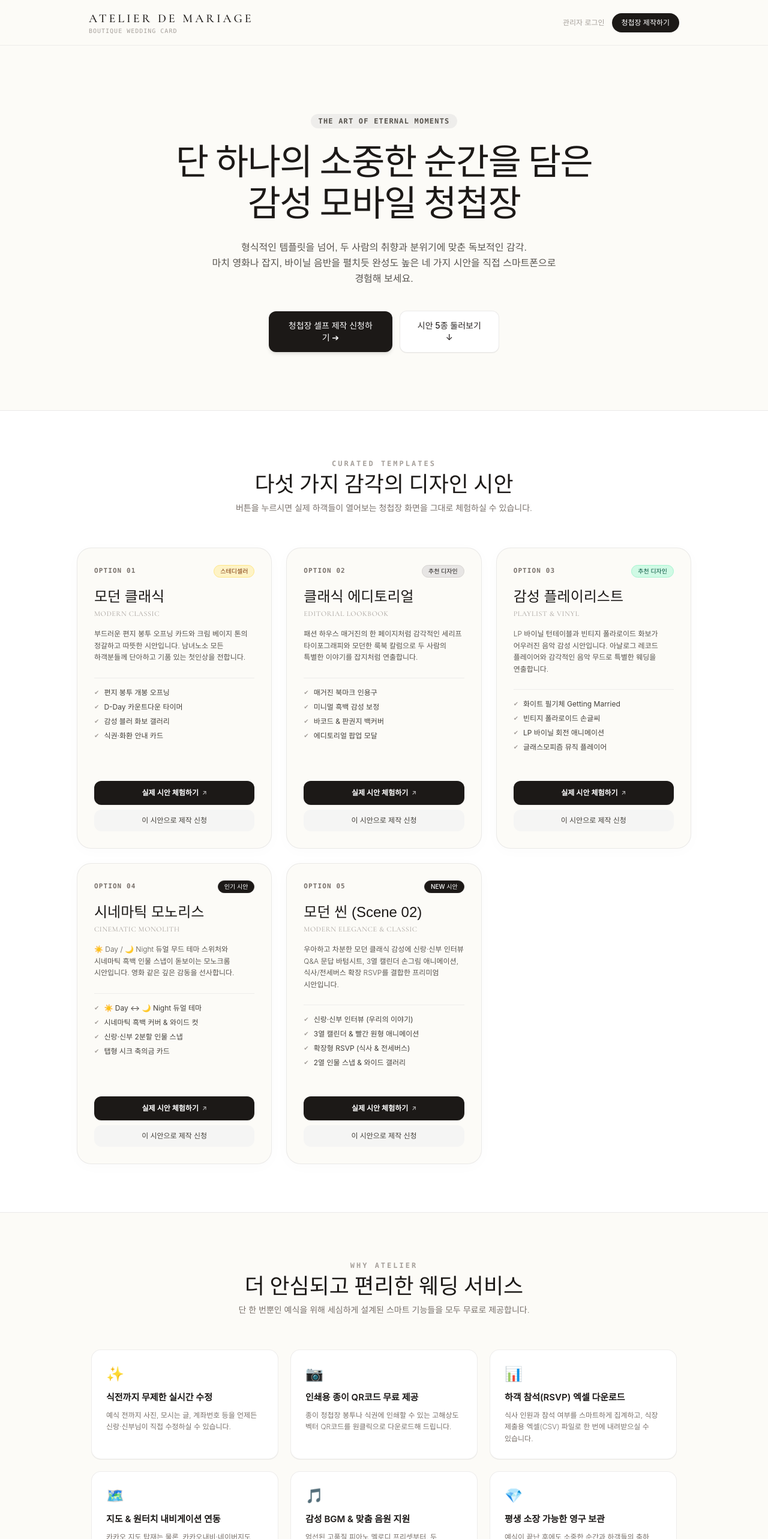
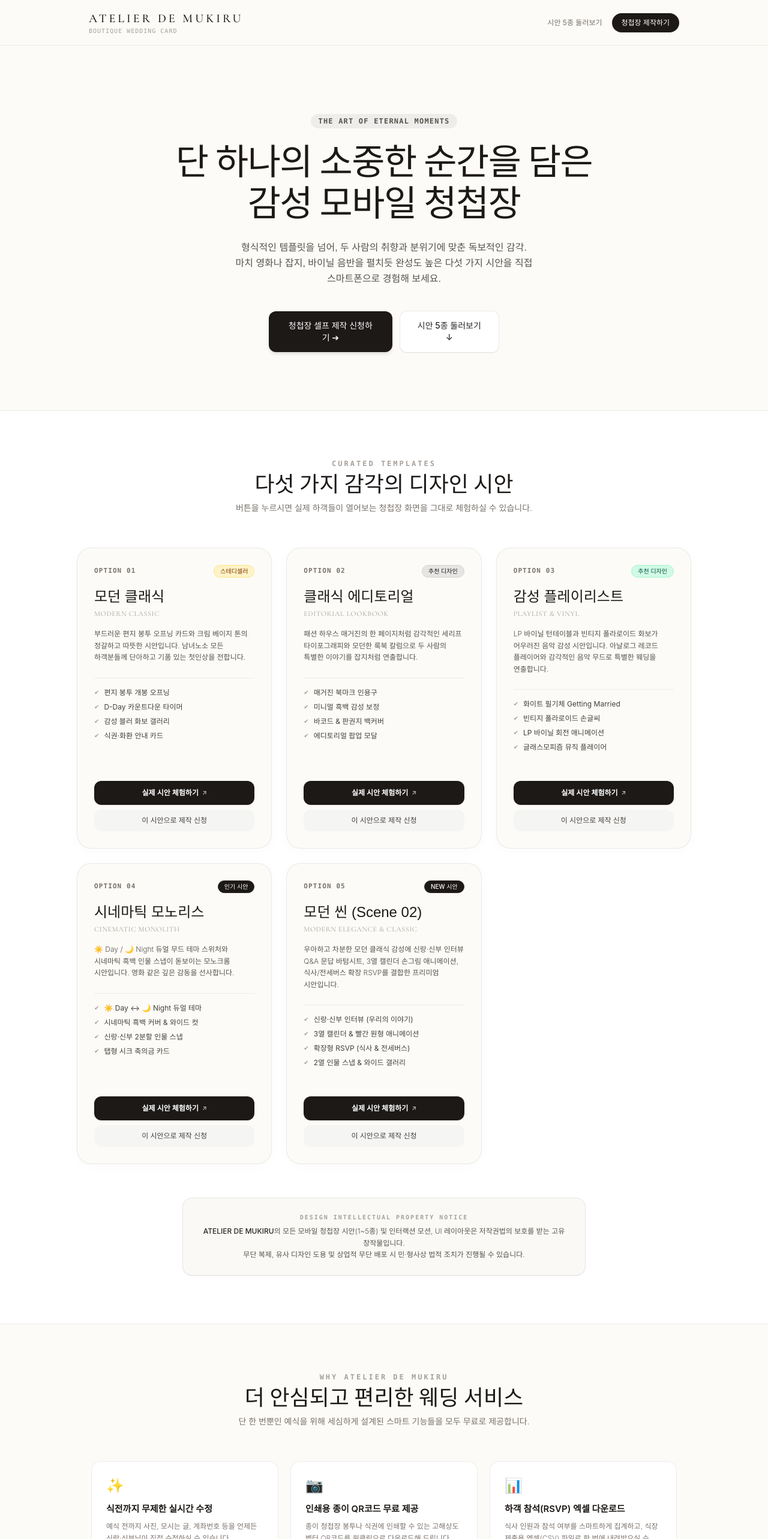
Before and after one commit to yoongunyong/wedding-card, a Next.js app: page / in a window 1280 px wide. Shown: the top 2566 px of the page at 60% size. Built offline with nearby package versions, Linux system fonts and the light colour scheme; a web font is replaced by a local one.

Commit message:
feat: 브랜드 네이밍 ATELIER DE MUKIRU 적용, 관리자 링크 비공개화 및 저작권 크레딧 반영

```diff
--- a/app/admin/page.js
+++ b/app/admin/page.js
@@ -338,7 +338,7 @@ export default function AdminDashboardPage() {
       <div className="min-h-screen bg-[#F6F5F2] flex items-center justify-center p-4 text-stone-900 font-sans">
         <div className="w-full max-w-sm bg-white rounded-3xl p-8 shadow-[0_8px_30px_rgba(0,0,0,0.04)] border border-stone-200 text-center">
           <p className="text-[11px] font-mono tracking-[0.25em] text-stone-400 uppercase mb-2">
-            ATELIER DE MARIAGE
+            ATELIER DE MUKIRU
           </p>
           <h1 className="text-xl font-serif text-stone-900 mb-6 font-semibold">
             총괄 관리자 로그인
@@ -381,7 +381,7 @@ export default function AdminDashboardPage() {
               <span className="text-[10px] font-mono tracking-widest text-white bg-stone-900 px-2.5 py-0.5 rounded-full font-semibold uppercase">
                 ADMIN CONSOLE
               </span>
-              <span className="text-xs text-stone-400 font-mono">ATELIER MASTER</span>
+              <span className="text-xs text-stone-400 font-mono">MUKIRU MASTER</span>
             </div>
             <h1 className="text-2xl font-serif font-bold text-stone-900 tracking-tight">
               모바일 청첩장 총괄 관리 대시보드
--- a/app/layout.js
+++ b/app/layout.js
@@ -18,8 +18,15 @@ export const viewport = {
 };
 
 export const metadata = {
-  title: '모바일 청첩장',
-  description: '소중한 분들을 초대합니다.',
+  title: 'ATELIER DE MUKIRU (아틀리에 드 무키루) — 감성 프리미엄 모바일 청첩장',
+  description: '단 하나의 소중한 순간을 완성하는 부티크 모바일 청첩장 아틀리에, 무키루(MUKIRU)',
+  openGraph: {
+    title: 'ATELIER DE MUKIRU — 감성 프리미엄 모바일 청첩장',
+    description: '단 하나의 소중한 순간을 완성하는 부티크 모바일 청첩장 아틀리에, 무키루(MUKIRU)',
+    siteName: 'ATELIER DE MUKIRU',
+    locale: 'ko_KR',
+    type: 'website',
+  },
   appleWebApp: {
     capable: true,
     statusBarStyle: 'black-translucent',
--- a/app/page.js
+++ b/app/page.js
@@ -109,20 +109,20 @@ export default function HomePage() {
         <div className="max-w-5xl mx-auto px-5 py-4 flex items-center justify-between">
           <Link href="/" className="flex flex-col text-left">
             <span className="font-editorial-serif text-[18px] sm:text-[20px] tracking-[0.2em] font-medium uppercase text-stone-900">
-              ATELIER DE MARIAGE
+              ATELIER DE MUKIRU
             </span>
             <span className="text-[10px] font-mono tracking-widest text-stone-400 uppercase -mt-0.5">
               BOUTIQUE WEDDING CARD
             </span>
           </Link>
 
-          <div className="flex items-center gap-3">
-            <Link
-              href="/admin"
-              className="text-xs text-stone-400 hover:text-stone-700 transition-colors hidden sm:inline"
+          <div className="flex items-center gap-4">
+            <a
+              href="#templates"
+              className="text-xs text-stone-500 hover:text-stone-900 transition-colors hidden sm:inline"
             >
-              관리자 로그인
-            </Link>
+              시안 5종 둘러보기
+            </a>
             <Link
               href="/create"
               className="px-4 py-2 bg-stone-900 hover:bg-black text-white text-xs font-medium rounded-full shadow-xs transition-all active:scale-95"
@@ -143,7 +143,7 @@ export default function HomePage() {
         </h1>
         <p className="font-serif text-sm sm:text-base text-stone-600 leading-relaxed font-light max-w-xl mx-auto mb-10 break-keep">
           형식적인 템플릿을 넘어, 두 사람의 취향과 분위기에 맞춘 독보적인 감각.<br className="hidden sm:inline" />
-          마치 영화나 잡지, 바이닐 음반을 펼치듯 완성도 높은 네 가지 시안을 직접 스마트폰으로 경험해 보세요.
+          마치 영화나 잡지, 바이닐 음반을 펼치듯 완성도 높은 다섯 가지 시안을 직접 스마트폰으로 경험해 보세요.
         </p>
 
         <div className="flex flex-col sm:flex-row items-center justify-center gap-3 max-w-sm mx-auto">
@@ -233,6 +233,17 @@ export default function HomePage() {
               </div>
             ))}
           </div>
+
+          {/* 디자인 저작권 보호 안내 배너 */}
+          <div className="mt-14 p-5 sm:p-6 bg-[#FAF9F5] border border-stone-200/90 rounded-2xl text-center max-w-2xl mx-auto shadow-2xs">
+            <span className="font-mono text-[10px] tracking-[0.2em] uppercase text-stone-400 font-semibold block mb-1.5">
+              DESIGN INTELLECTUAL PROPERTY NOTICE
+            </span>
+            <p className="text-xs text-stone-600 font-light leading-relaxed break-keep">
+              <strong className="text-stone-800 font-medium">ATELIER DE MUKIRU</strong>의 모든 모바일 청첩장 시안(1~5종) 및 인터랙션 모션, UI 레이아웃은 저작권법의 보호를 받는 고유 창작물입니다.<br className="hidden sm:inline" />
+              무단 복제, 유사 디자인 도용 및 상업적 무단 배포 시 민·형사상 법적 조치가 진행될 수 있습니다.
+            </p>
+          </div>
         </div>
       </section>
 
@@ -240,7 +251,7 @@ export default function HomePage() {
       <section className="py-20 px-6 max-w-5xl mx-auto">
         <div className="text-center mb-14">
           <span className="font-mono text-xs text-stone-400 tracking-[0.25em] uppercase font-semibold block mb-2">
-            WHY ATELIER
+            WHY ATELIER DE MUKIRU
           </span>
           <h2 className="font-editorial-title text-3xl sm:text-4xl text-stone-900 font-normal">
             더 안심되고 편리한 웨딩 서비스
@@ -320,22 +331,22 @@ export default function HomePage() {
         <div className="max-w-5xl mx-auto flex flex-col sm:flex-row items-center justify-between gap-6">
           <div className="text-center sm:text-left">
             <p className="font-editorial-serif text-sm tracking-widest uppercase text-stone-200 font-medium mb-1">
-              ATELIER DE MARIAGE
+              ATELIER DE MUKIRU
             </p>
             <p className="text-[11px] text-stone-500 font-light">
-              단 하나의 특별한 순간을 완성하는 프리미엄 모바일 청첩장 아틀리에
+              단 하나의 특별한 순간을 완성하는 프리미엄 모바일 청첩장 아틀리에, 무키루(MUKIRU)
             </p>
           </div>
 
-          <div className="flex items-center gap-6 text-[11px] text-stone-400">
+          <div className="flex items-center gap-5 text-[11px] text-stone-400">
+            <a href="#templates" className="hover:text-stone-200 transition-colors">
+              시안 5종 둘러보기
+            </a>
             <Link href="/create" className="hover:text-stone-200 transition-colors">
               청첩장 제작
             </Link>
-            <Link href="/admin" className="hover:text-stone-200 transition-colors">
-              관리자 페이지
-            </Link>
-            <span className="text-stone-600">|</span>
-            <span className="font-mono text-stone-500">&copy; {new Date().getFullYear()} ATELIER DE MARIAGE.</span>
+            <span className="text-stone-700">|</span>
+            <span className="font-mono text-stone-500">&copy; {new Date().getFullYear()} ATELIER DE MUKIRU. All rights reserved.</span>
           </div>
         </div>
       </footer>
--- a/components/ExpiredWeddingCard.jsx
+++ b/components/ExpiredWeddingCard.jsx
@@ -32,7 +32,7 @@ export default function ExpiredWeddingCard({ invitation }) {
 
         {/* 상단 레이블 */}
         <p className="text-[10px] font-mono tracking-[0.3em] uppercase text-stone-400 mb-3">
-          ATELIER DE MARIAGE · ARCHIVE
+          ATELIER DE MUKIRU · ARCHIVE
         </p>
 
         {/* 웨딩 대표 썸네일 (은은한 흑백 감성) */}
@@ -80,7 +80,7 @@ export default function ExpiredWeddingCard({ invitation }) {
 
         <div className="pt-6 border-t border-stone-100 flex flex-col items-center gap-1.5">
           <span className="text-[10px] font-mono tracking-widest text-stone-400 uppercase">
-            ATELIER DE MARIAGE
+            ATELIER DE MUKIRU
           </span>
           <span className="text-[9px] text-stone-300 font-light">
             아름다운 순간을 기록하는 감성 모바일 청첩장
--- a/components/SampleWatermark.jsx
+++ b/components/SampleWatermark.jsx
@@ -32,7 +32,7 @@ export default function SampleWatermark() {
                 SAMPLE PREVIEW
               </span>
               <span className="text-[10px] font-mono tracking-[0.3em] uppercase block opacity-80 mt-1">
-                ATELIER DE MARIAGE
+                ATELIER DE MUKIRU
               </span>
             </div>
           ))}
--- a/components/templates/basic/BasicTemplate.jsx
+++ b/components/templates/basic/BasicTemplate.jsx
@@ -1439,6 +1439,11 @@ export default function BasicTemplate({ invitation }) {
               링크 복사하기
             </button>
           </div>
+          <div className="text-center mt-12 pb-4">
+            <p className="font-mono text-[10px] tracking-widest text-stone-400 uppercase select-none">
+              Designed by ATELIER DE MUKIRU
+            </p>
+          </div>
         </ScrollReveal>
       </section>
 
--- a/components/templates/cinematic/CinematicTemplate.jsx
+++ b/components/templates/cinematic/CinematicTemplate.jsx
@@ -1076,8 +1076,8 @@ export default function CinematicTemplate({ invitation }) {
               >
                 Ways to send your love
               </p>
-              <p className="font-mono text-[11px] text-stone-400 tracking-wider mb-6">
-                ATELIER DE MARIAGE
+              <p className="font-mono text-[10px] text-stone-400 tracking-widest uppercase mb-6">
+                Designed by ATELIER DE MUKIRU
               </p>
             </div>
           </ScrollReveal>
--- a/components/templates/editorial/EditorialTemplate.jsx
+++ b/components/templates/editorial/EditorialTemplate.jsx
@@ -1213,6 +1213,9 @@ export default function EditorialTemplate({ invitation }) {
               <span className="font-mono text-[9px] tracking-[0.3em] text-stone-400">
                 {calendarData ? `ISSUE · ${calendarData.year}${String(calendarData.month).padStart(2, '0')}${String(calendarData.weddingDay).padStart(2, '0')} · FOREVER` : 'WEDDING LOOKBOOK · FOREVER'}
               </span>
+              <p className="font-mono text-[9px] tracking-widest text-stone-400 uppercase mt-4 select-none">
+                Designed by ATELIER DE MUKIRU
+              </p>
             </div>
           </div>
         </ScrollReveal>
--- a/components/templates/playlist/PlaylistTemplate.jsx
+++ b/components/templates/playlist/PlaylistTemplate.jsx
@@ -894,6 +894,9 @@ export default function PlaylistTemplate({ invitation }) {
           <p className="font-mono text-[10px] tracking-widest text-stone-400 uppercase">
             &copy; {year} {coupleNamesEn}. ALL RIGHTS RESERVED.
           </p>
+          <p className="font-mono text-[9px] tracking-widest text-stone-400/80 uppercase mt-1 select-none">
+            Designed by ATELIER DE MUKIRU
+          </p>
         </ScrollReveal>
       </section>
 
--- a/components/templates/scene/SceneTemplate.jsx
+++ b/components/templates/scene/SceneTemplate.jsx
@@ -1636,8 +1636,8 @@ export default function SceneTemplate({ invitation }) {
             </button>
           </div>
 
-          <p className="text-[11px] text-stone-400 font-serif tracking-normal">
-            ⓒAyre all rights reserved.
+          <p className="text-[10px] text-stone-400 font-mono tracking-widest uppercase select-none">
+            Designed by ATELIER DE MUKIRU
           </p>
         </ScrollReveal>
       </footer>
```
Also changed, not shown: app/create/page.js, 1 other file (tests, documents, lock files or other folders).
